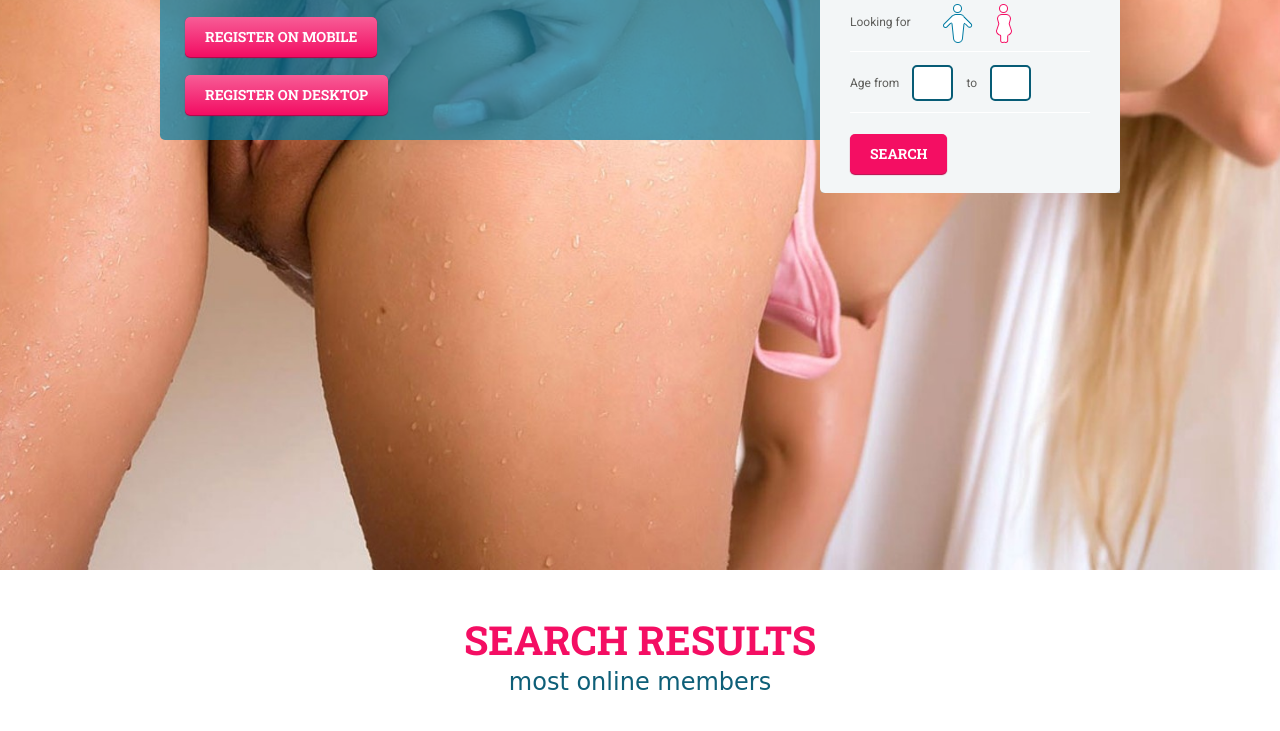
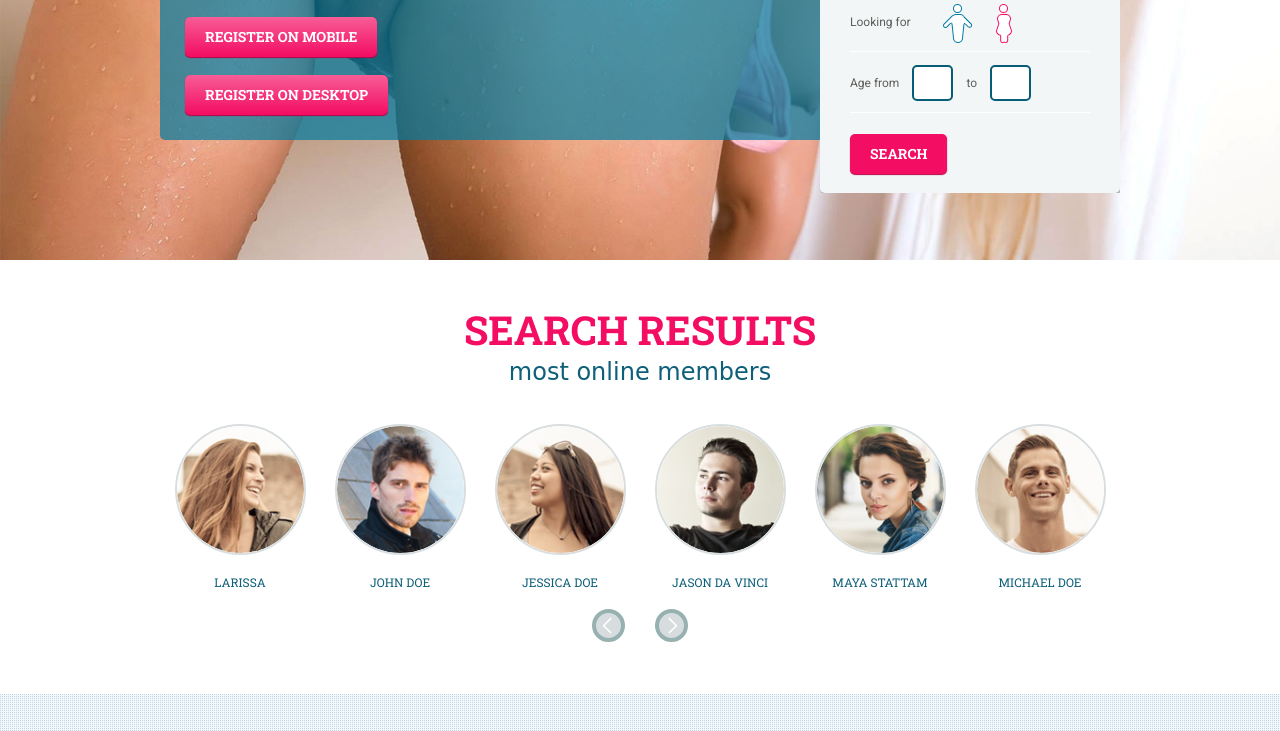
Before and after one commit to benaughty-02/0, a plain HTML site: page index.html in a window 1280 px wide. Shown: the part 390-1121 px from the top of the page. Drawn offline with Linux system fonts and the light colour scheme; a web font is replaced by a local one.

Commit message:
Update min768.css

```diff
--- a/css/min768.css
+++ b/css/min768.css
@@ -30,7 +30,7 @@
   }
 
   header {
-    height: 960px;
+    height: 650px;
     background: url('../images/header_bgr_md.jpg') no-repeat 50% 0;
   }
   header .signin {
```
